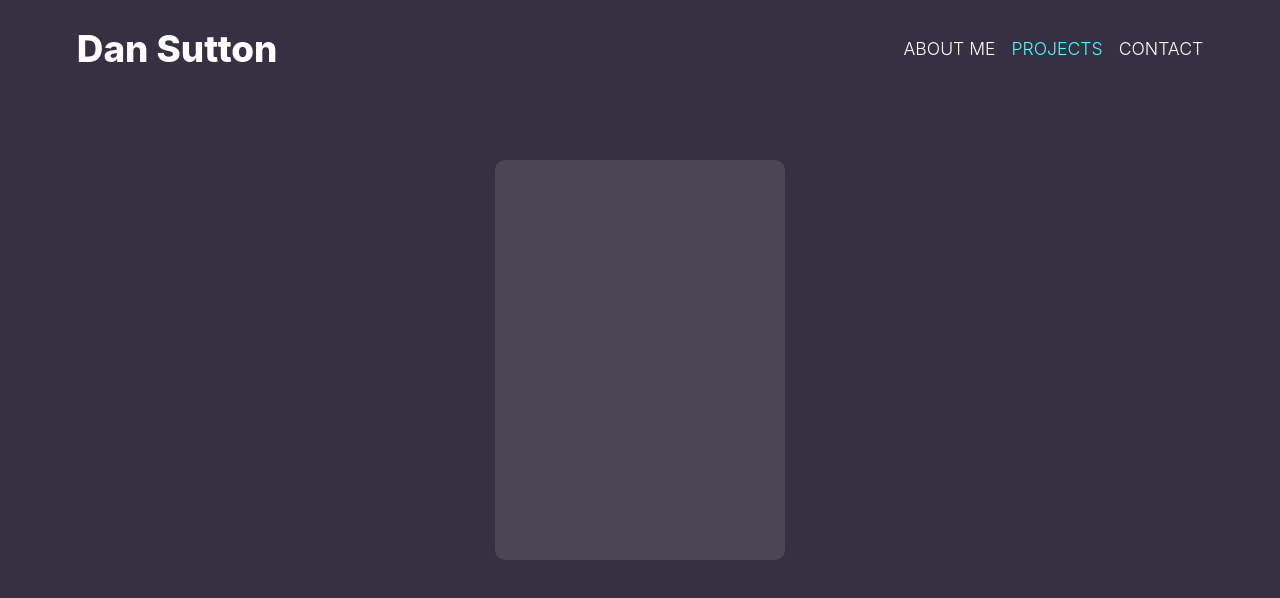
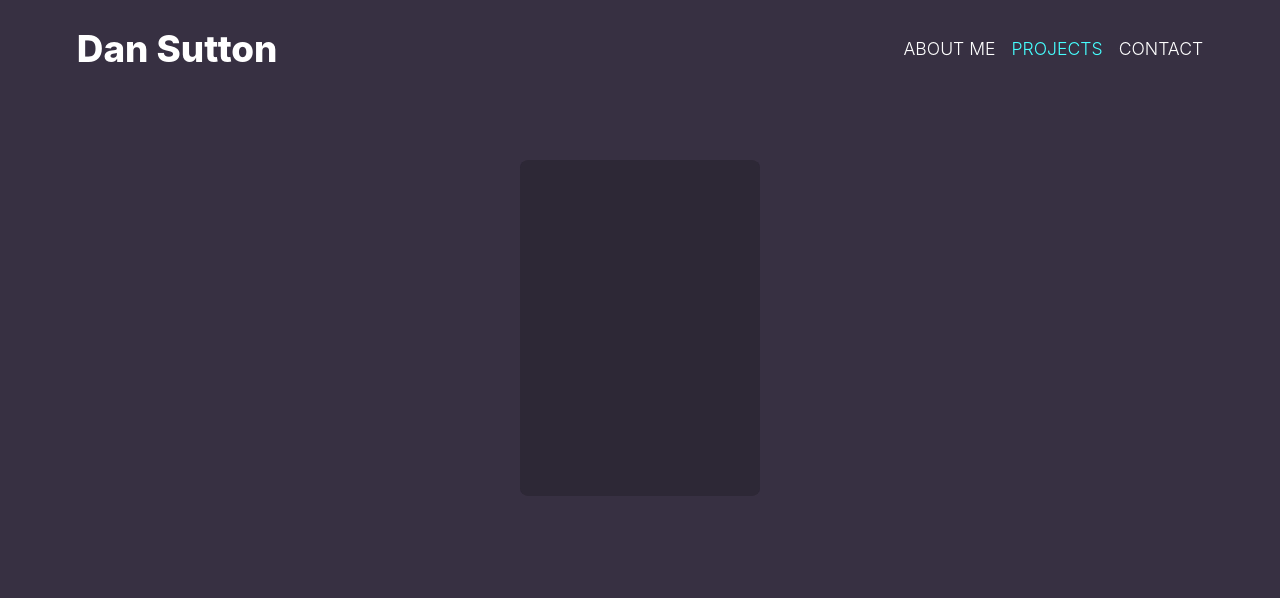
Before and after one commit to Dan-Sutton/dan-sutton-portfolio, a React (Create React App) app: page /#/projects in a window 1280 px wide. Shown: the top 598 px of the page. Built offline with nearby package versions, Linux system fonts and the light colour scheme.

Commit message:
centered card

```diff
--- a/src/Projects/projects.css
+++ b/src/Projects/projects.css
@@ -6,9 +6,6 @@
 #cards {
   margin-top: 5%;
   display: flex;
-  flex-wrap: wrap;
-  gap: 20px;
-
-  width: calc(100% - 20px);
   justify-content: center;
+  align-items: center;
 }
--- a/src/components/Card.js
+++ b/src/components/Card.js
@@ -2,7 +2,14 @@ import React from "react";
 import "./card.css";
 
 function Card(props) {
-  return <div className="card"></div>;
+  return (
+    <div className="cards">
+      <div className="big-card"></div>
+      <div className="big-card"></div>
+      <div className="big-card"></div>
+      <div className="big-card"></div>
+    </div>
+  );
 }
 
 export default Card;
--- a/src/components/card.css
+++ b/src/components/card.css
@@ -1,10 +1,11 @@
-.card {
-  background-color: rgba(255, 255, 255, 0.1);
-  border-radius: 10px;
-  cursor: pointer;
-  display: flex;
-  height: 400px;
-  flex-direction: column;
-  position: relative;
-  width: 290px;
+.cards,
+.big-card {
+  width: 30vmin;
 }
+
+.big-card {
+  aspect-ratio: 5 / 7;
+  background-color: rgba(0, 0, 0, 0.05);
+  border-radius: 1vmin;
+  position: absolute;
+}
```
